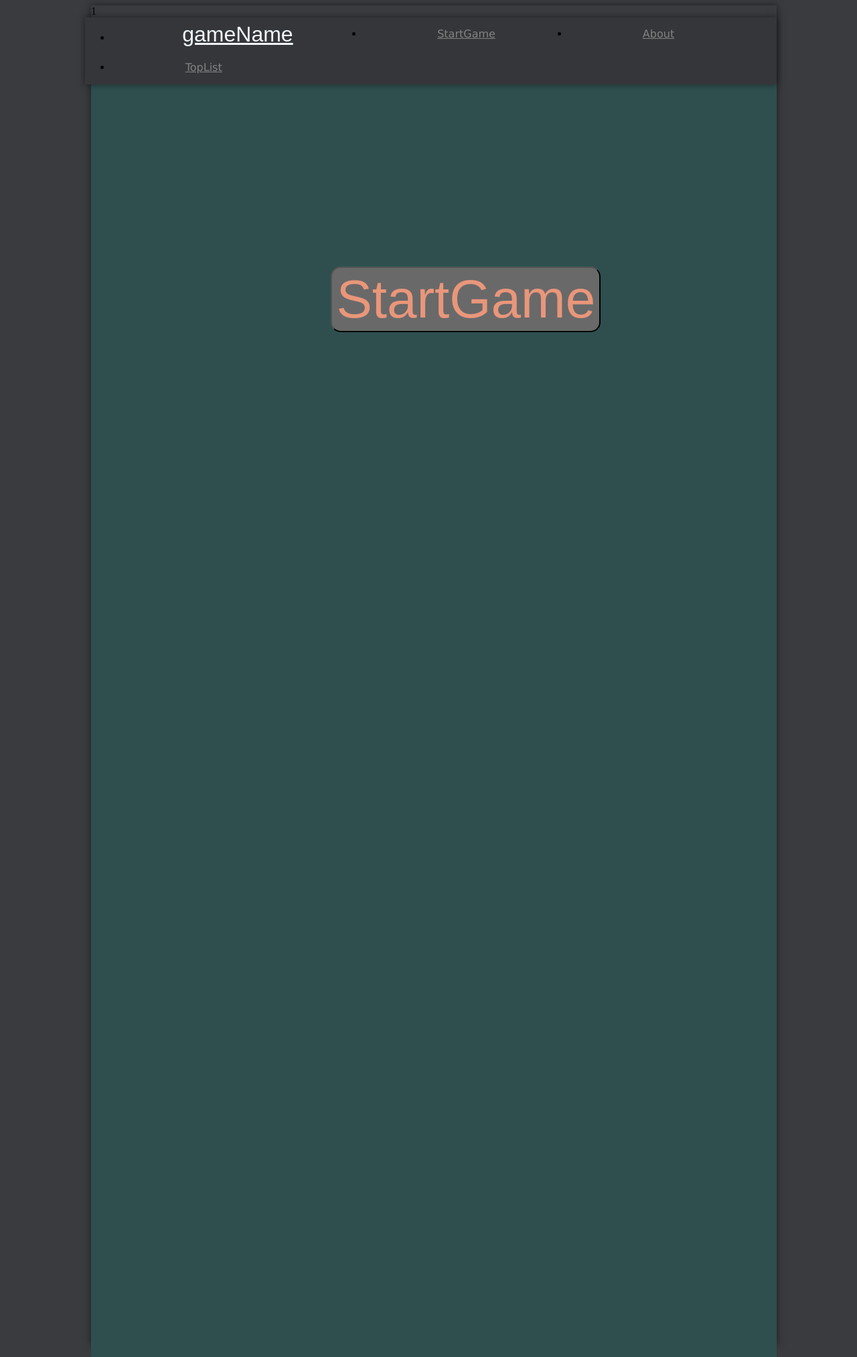
After one commit to Branoli/WebTraining, a PHP site: page /?page=1 in a window 1280 px wide. The commit adds this page. Shown: the whole page at 67% size. Run offline with PHP 8.4, Linux system fonts and the light colour scheme.

Commit message:
Some chenges

```diff
--- a/PHP/Content.php
+++ b/PHP/Content.php
@@ -9,12 +9,12 @@
 class Content
 {
     public static $pages=array(
-        1=>'assets/start.php',
-        2=>'assets/about.php',
-        3=>'assets/topList.php'
+        1=>'assets/start.html',
+        2=>'assets/about.html',
+        3=>'assets/topList.html'
     );
     public static function Get_Page($page)
     {
-        echo Content::$pages[$page];
+        require Content::$pages[$page];
     }
 }
--- a/PHP/Menu.php
+++ b/PHP/Menu.php
@@ -4,21 +4,21 @@ class Menu
     public static $Menu = array
     (
         1 => '<html><ul class="styleHeader" class="blockUL">
-                <li class="LOGO"><a href="assets/start.php?page=1">gameName</a></li>
+                <li class="LOGO"><a href="assets/start.html?page=1">gameName</a></li>
                 <li class="aEdit"><a href="">StartGame</a></li>
-                <li class="aEdit"><a href="assets/about.php?page=2">About</a></li>
-                <li class="aEdit"><a href="assets/topList.php?page=3">TopList</a></li>
+                <li class="aEdit"><a href="assets/about.html?page=2">About</a></li>
+                <li class="aEdit"><a href="assets/topList.html?page=3">TopList</a></li>
                 </ul></html>',
         2 => '<html><ul class="styleHeader" class="blockUL">
-                <li class="LOGO"><a href="assets/start.php?page=1">gameName</a></li>
-                <li class="aEdit"><a href="assets/start.php?page=2">StartGame</a></li>
+                <li class="LOGO"><a href="assets/start.html?page=1">gameName</a></li>
+                <li class="aEdit"><a href="assets/start.html?page=2">StartGame</a></li>
                 <li class="aEdit"><a href="">About</a></li>
-                <li class="aEdit"><a href="assets/about.php?page=3">TopList</a></li>
+                <li class="aEdit"><a href="assets/about.html?page=3">TopList</a></li>
                 </ul></html>',
         3 => '<html><ul class="styleHeader" class="blockUL">
-                <li class="LOGO"><a href="assets/start.php?page=1">gameName</a></li>
-                <li class="aEdit"><a href="assets/start.php?page=2">StartGame</a></li>
-                <li class="aEdit"><a href="assets/topList.php?page=3">About</a></li>
+                <li class="LOGO"><a href="assets/start.html?page=1">gameName</a></li>
+                <li class="aEdit"><a href="assets/start.html?page=2">StartGame</a></li>
+                <li class="aEdit"><a href="assets/topList.html?page=3">About</a></li>
                 <li class="aEdit"><a href="">TopList</a></li>
                 </ul></html>'
     );
--- /dev/null
+++ b/PHP/assets/about.html
@@ -0,0 +1,3 @@
+<p class="pJustxt">Lorem ipsum dolor sit amet, consectetur adipiscing elit, sed do eiusmod tempor incididunt ut labore et dolore magna aliqua. Ut enim ad minim veniam, quis nostrud exercitation ullamco laboris nisi ut aliquip ex ea commodo consequat. Duis aute irure dolor in reprehenderit in voluptate velit esse cillum dolore eu fugiat nulla pariatur. Excepteur sint occaecat cupidatat non proident, sunt in culpa qui officia deserunt mollit anim id est laborum.</p>
+<img src="image/imgS.PNG" class="imgS">
+<p class="pJustxt">Lorem ipsum dolor sit amet, consectetur adipiscing elit, sed do eiusmod tempor incididunt ut labore et dolore magna aliqua. Ut enim ad minim veniam, quis nostrud exercitation ullamco laboris nisi ut aliquip ex ea commodo consequat. Duis aute irure dolor in reprehenderit in voluptate velit esse cillum dolore eu fugiat nulla pariatur. Excepteur sint occaecat cupidatat non proident, sunt in culpa qui officia deserunt mollit anim id est laborum.</p>
--- /dev/null
+++ b/PHP/assets/start.html
@@ -0,0 +1,3 @@
+<div class="underHeader">
+  <button class='butStart'>StartGame</button>
+</div>
--- /dev/null
+++ b/PHP/index.php
@@ -0,0 +1,32 @@
+<?php
+include 'Menu.php';
+include 'Content.php';?>
+<!DOCTYPE html>
+<html>
+    <head>
+        <meta charset="utf-8">
+        <title>gameName</title>
+        <link rel="stylesheet" href="assets/css/generalStyles.css">
+        <link rel="stylesheet" href="assets/css/about.css">
+        <link rel="stylesheet" href="assets/css/start.css">
+        <link rel="stylesheet" href="assets/css/topList.css">
+    </head>
+    <body>
+    <div class="mainPage">
+        <?php
+        $page = $_GET['page'];
+        if (!empty($page))
+        {
+            echo $page;
+            Menu::Get_Menu($page);
+            Content::Get_Page($page);
+        }
+        else
+        {
+            Menu::Get_Menu(1);
+            Content::Get_Page(1);
+        }
+        ?>
+    </div>
+    </body>
+</html>
```
Also changed, not shown: PHP/assets/about.php (deleted, +0 -21 lines), PHP/assets/start.php (deleted, +0 -31 lines), PHP/assets/topList.html (added, +8 -0 lines), PHP/assets/topList.php (deleted, +0 -26 lines).
